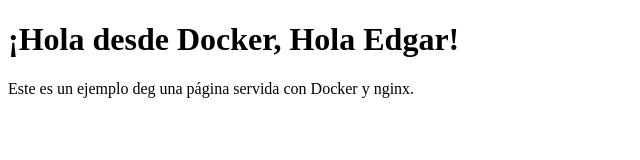
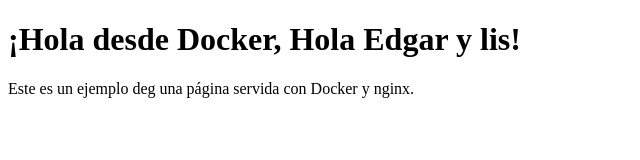
Before and after one commit to LissethPacheco/Deploy-for-Aws-and-Docker, a plain HTML site: page index.html in a window 1280 px wide. Shown: the whole page, without its empty margins (0-640 px from the left). Drawn offline with Linux system fonts and the light colour scheme.

Commit message:
add change index

```diff
--- a/index.html
+++ b/index.html
@@ -6,7 +6,7 @@
     <title>Docker HTMLffff</title>
 </head>
 <body>
-    <h1>¡Hola desde Docker, Hola Edgar!</h1>
+    <h1>¡Hola desde Docker, Hola Edgar y lis!</h1>
     <p>Este es un ejemplo deg una página servida con Docker y nginx.</p>
 </body>
 </html>
```
